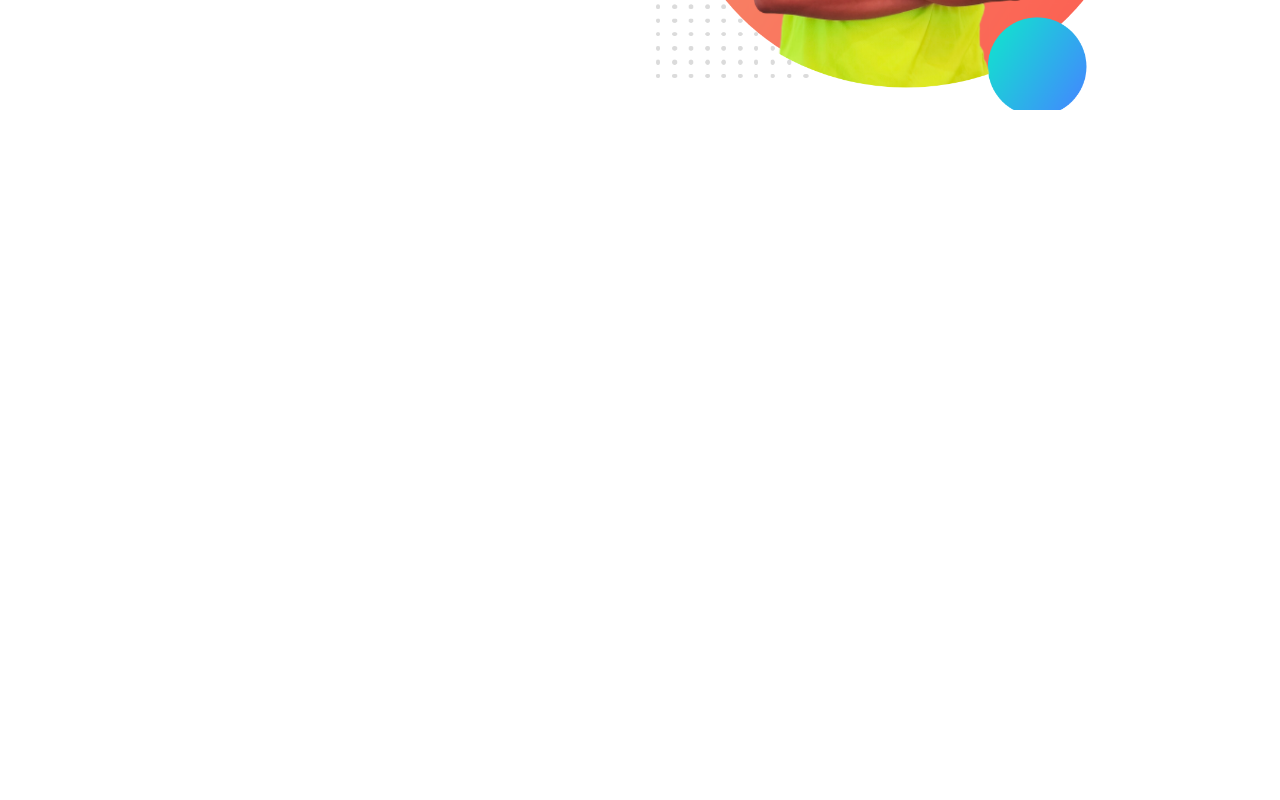
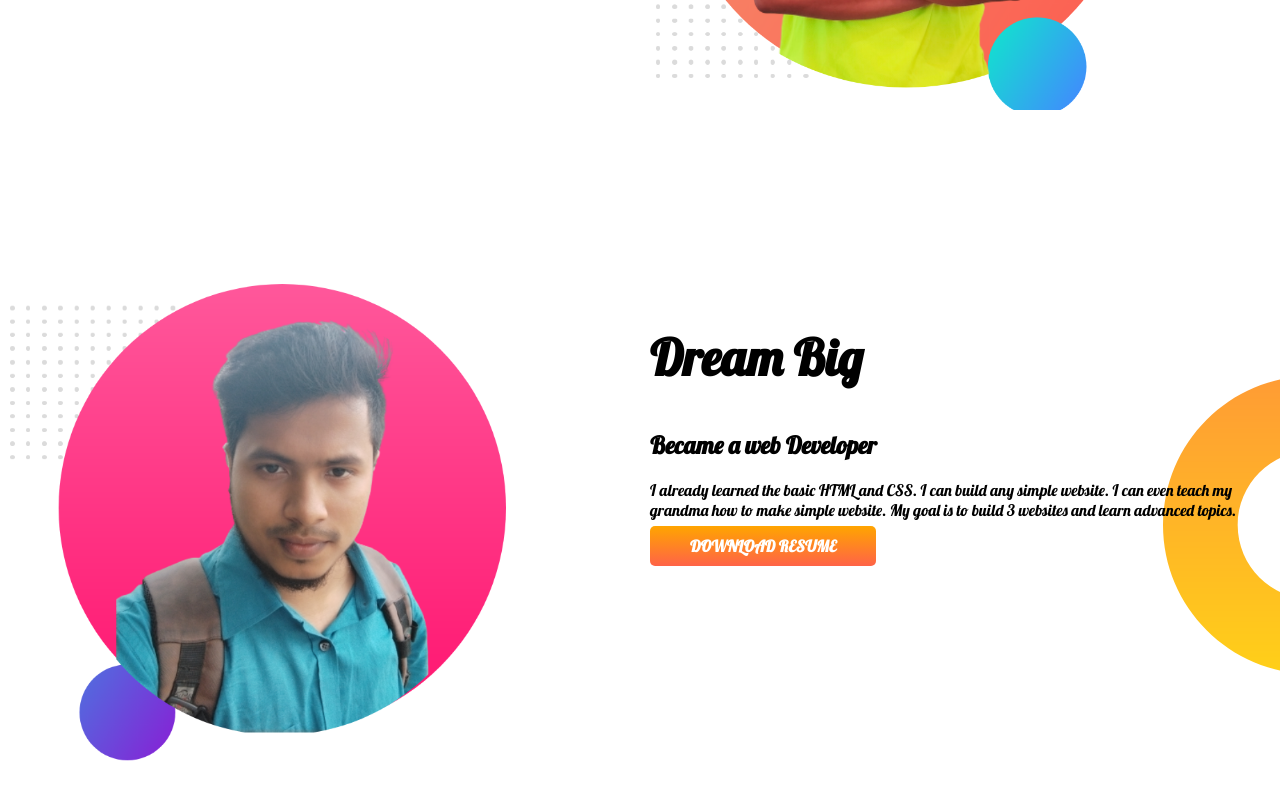
Before and after one commit to Fahad43504/develope-portfolio, a plain HTML site: page index.html in a window 1280 px wide. Shown: the part 392-1192 px from the top of the page. Before the commit the page ends 800 px from the top, so only its background shows below. Drawn offline with Linux system fonts and the light colour scheme.

Commit message:
dream added

```diff
--- a/index.html
+++ b/index.html
@@ -31,6 +31,24 @@
         </div>
     </section>
 
+
+    <section class="dream-big">
+
+        <div class="change-width">
+            <img src="images/fahaddreambig.png" alt="This person name is fahad">
+        </div>
+
+        <div class="change-width">
+            <h1>Dream Big</h1>
+            <h2>Became a web Developer</h2>
+            <p>I already learned the basic HTML and CSS. I can build any simple website. I can even teach my grandma how to make simple website. My goal is to build 3 websites and learn advanced topics.</p>
+
+            <a class="link-button" target="_blank" href="">DOWNLOAD RESUME</a>
+
+        </div>
+    </section>
+
+
 </body>
 
 </html>
--- a/style.css
+++ b/style.css
@@ -13,6 +13,7 @@ h1 {
 
 section {
     display: flex;
+    margin-bottom: 150px;
 }
 
 .change-width {
@@ -33,7 +34,13 @@ section {
     border-radius: 5px;
 }
 
-.top-banner{
+.top-banner {
     background-image: url(images/top-banner.png);
     background-repeat: no-repeat;
 }
+
+.dream-big {
+   background-image: url(images/dream-bg.png);
+   background-repeat: no-repeat;
+   background-position: right;
+}
```
Also changed, not shown: images/dreambig1.png (added), images/fahaddreambig.png (added).
